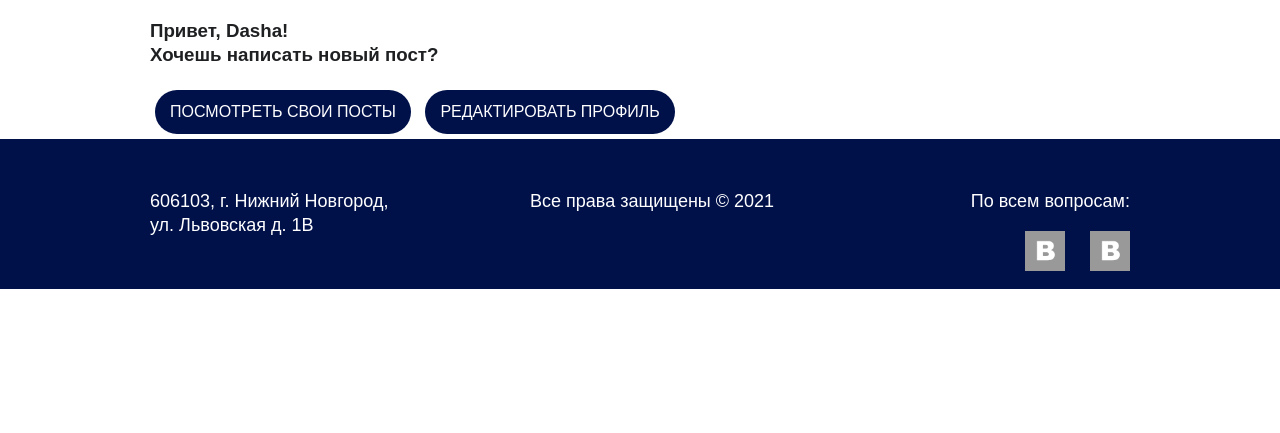
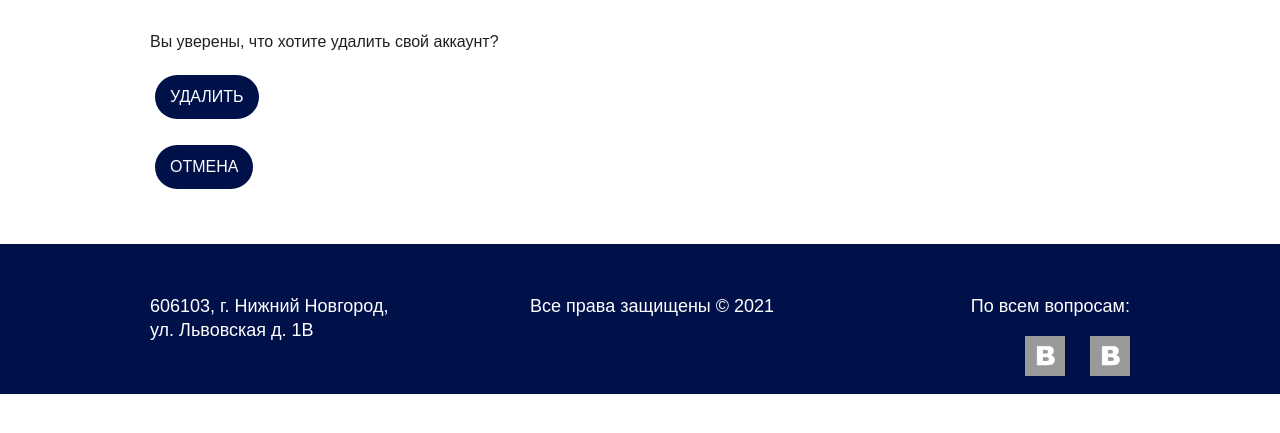
Before and after one commit to DevHseTeam/blog, a Django app: page /delete in a window 1280 px wide. Shown: the part 100-533 px from the top of the page. Run offline with Django 3.2, Linux system fonts and the light colour scheme; a user stored in the database is signed in; data comes from the database, SQL or seed files in the repository.

Commit message:
added the ability to delete an account

```diff
--- /dev/null
+++ b/siteroot/blog/templates/account-confirm-delete.html
@@ -0,0 +1,19 @@
+{% extends 'base.html' %}
+
+{% load static %}
+
+{% block title %} Удалить Аккаунт {% endblock %}
+
+{% block content %}
+  <section class="get-info">
+    <div class="container">
+        <p>Вы уверены, что хотите удалить свой аккаунт?</p>
+       <form action="{% url 'account-delete' %}" method="POST">
+         {% csrf_token %}
+         <button class="btn btn-blue" type="submit">Удалить</button>
+       </form>
+       <a class="btn btn-blue" href="{{ user.profile.get_absolute_url }}">Отмена</a>
+      </form>
+    </div>
+  </section>
+{% endblock %}
--- a/siteroot/blog/templates/auth-header.html
+++ b/siteroot/blog/templates/auth-header.html
@@ -23,6 +23,9 @@
               </li>
               {% endif %}
               <li>
+                <a href="{% url 'account-delete' %}">Удалить аккаунт</a>
+              </li>
+              <li>
                 <a href="{% url 'account-logout' %}">Выход</a>
               </li>
             </ul>
--- a/siteroot/blog/urls.py
+++ b/siteroot/blog/urls.py
@@ -6,9 +6,10 @@ urlpatterns = [
     path('posts', PostsView.as_view(), name='posts'),
     path('login', AccountLoginView.as_view(), name='account-login'),
     path('logout', AccountLogoutView.as_view(), name='account-logout'),
+    path('delete', AccountDeleteView.as_view(), name='account-delete'),
     path('redirect', ProfileRedirectView.as_view(), name='profile-redirect'),
     path('<slug:username>', ProfileDetailView.as_view(), name='profile-detail'),
     path('<slug:username>/update', ProfileUpdateView.as_view(), name='profile-update'),
     path('create', AccountCreateView.as_view(), name='account-create'),
-    path('<slug:username>/posts',ProfilePostsView.as_view(), name='profile-posts')
+    path('<slug:username>/posts',ProfilePostsView.as_view(), name='profile-posts'),
 ]
--- a/siteroot/blog/views.py
+++ b/siteroot/blog/views.py
@@ -11,7 +11,9 @@ from django.contrib.messages.views import SuccessMessageMixin
 from django.conf import settings
 from .decorators import anonymous_required
 from django.utils.decorators import method_decorator
-from django.views.generic.edit import UpdateView
+from django.views.generic.edit import UpdateView, DeleteView
+from django.contrib import messages
+from django.contrib.auth import get_user_model
 
 
 class IndexView(TemplateView): #ok
@@ -30,6 +32,21 @@ class AccountCreateView(SuccessMessageMixin, CreateView): #not works
     template_name = f'create.html'
     success_url = reverse_lazy(settings.LOGIN_URL)
     success_message = 'Пользователь был успешно создан.'
+
+
+class AccountDeleteView(DeleteView): #ok
+
+    model = get_user_model()
+    template_name = f'account-confirm-delete.html'
+    success_url = reverse_lazy(settings.INDEX_URL)
+    success_message = "Ваш аккаунт был успешно удалён."
+
+    def get_object(self):
+        return self.request.user
+
+    def delete(self, request, *args, **kwargs):
+        messages.success(self.request, self.success_message)
+        return super().delete(request, *args, **kwargs)
 
 
 class AccountLoginView(LoginView): #ok
```
